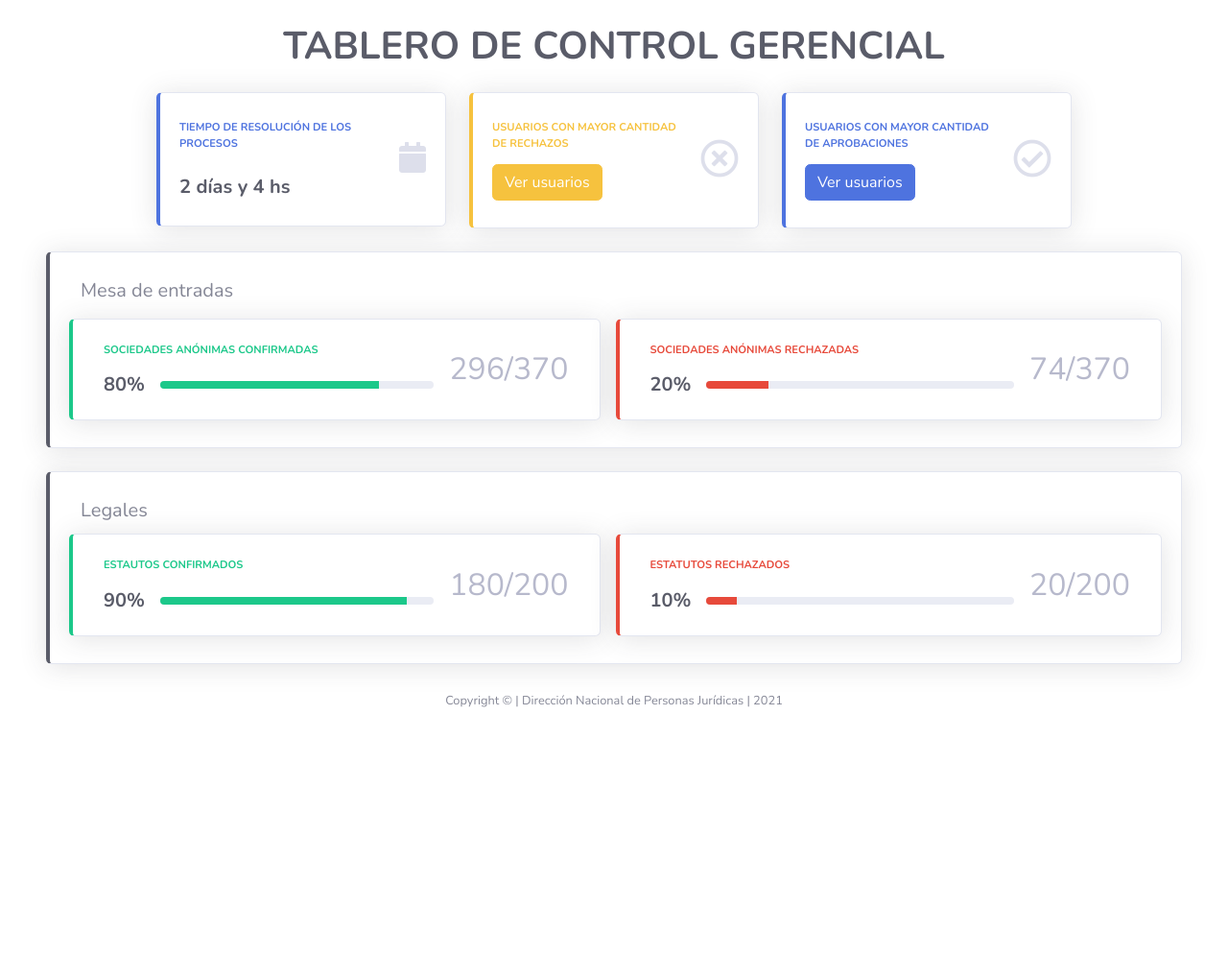
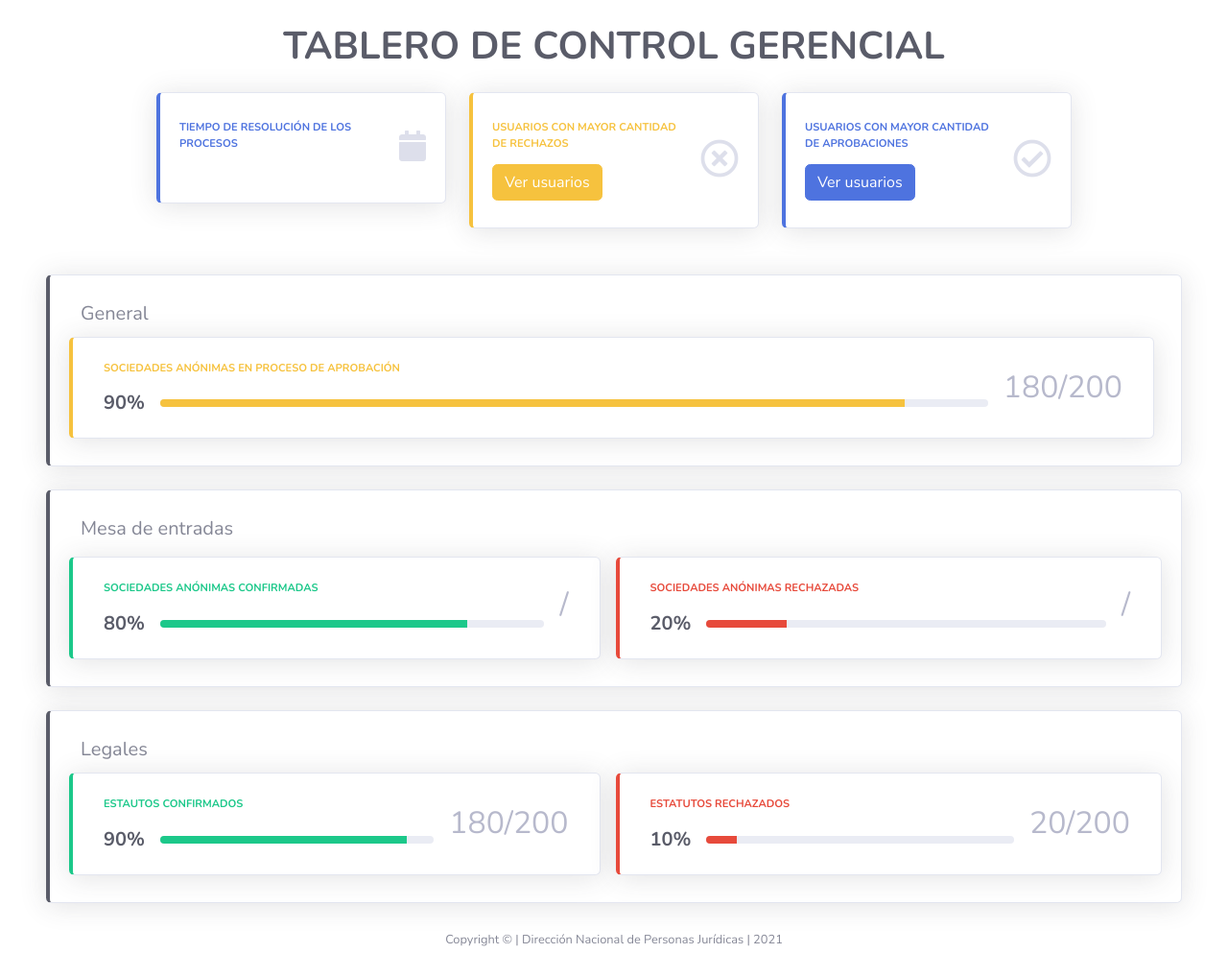
Before and after one commit to manurtinez/TP-DDSD-2021, a Django app: template proyecto_django/templates/dashboard.html in a window 1280 px wide. Shown: the part 66-1084 px from the top of the page at 96% size. Before the commit the page ends 803 px from the top, so only its background shows below. Run offline with Django 3.2, Linux system fonts and the light colour scheme; the template is opened without the code that fills it, so the values that code supplies are empty; some libraries are stand-ins or nearby versions.

Commit message:
Se agregan avances en renderización del dashboard

```diff
--- a/proyecto_django/services/bonita_service.py
+++ b/proyecto_django/services/bonita_service.py
@@ -125,12 +125,13 @@ def start_bonita_process(session, new_sa):
         bonita_login_call(session, 'Apoderado1', 'bpm')
 
         # Esto devuelve un array de procesos, en nuestro caso, uno solo, como Dict
-        bonita_process = bonita_api_call(session,
-                                         '/bpm/process', 'get', '?s=Proceso')[0]
+        bonita_process = bonita_api_call(session, '/bpm/process', 'get', '?s=Proceso')[0]
+        print(bonita_process)
 
         # Se arranca la instancia (caso) del proceso
         bonita_case = bonita_api_call(session, '/bpm/case', 'post', data={
             "processDefinitionId": bonita_process['id']})
+        print(bonita_case)
 
         # Se setean las variables id y name al caso
         set_bonita_variable(session, bonita_case['id'], 'id', new_sa.id)
--- a/proyecto_django/templates/dashboard.html
+++ b/proyecto_django/templates/dashboard.html
@@ -14,9 +14,11 @@
 		rel="stylesheet">
 	<link href="{% static 'css/sb-admin-2.min.css' %}" rel="stylesheet" type="text/css">
 	<link href="{% static 'css/form.css' %}" rel="stylesheet" type="text/css" />
+	<script type="text/javascript" src="{% static 'js/main.js' %}"></script>
+	<script type="text/javascript" src="{% static 'js/dashboard/dashboard.js' %}"></script>
 </head>
 
-<body id="page-top">
+<body id="page-top" onload="calcularEstadisticasME()">
 	<div id="content">
 		<nav class="navbar navbar-expand-lg navbar-dark bg-primary">
 			<div class="container-fluid">
@@ -56,7 +58,7 @@
 								<div class="col mr-2">
 									<div class="text-xs font-weight-bold text-primary text-uppercase mb-1">
 										Tiempo de resolución de los procesos</div>
-									<div class="h5 mb-0 font-weight-bold text-gray-800 mt-4">2 días y 4 hs</div>
+									<div class="h5 mb-0 font-weight-bold text-gray-800 mt-4" id="tiempoResolucionProcesos"></div>
 								</div>
 								<div class="col-auto">
 									<i class="fas fa-calendar fa-2x text-gray-300"></i>
@@ -75,7 +77,6 @@
 										Usuarios con mayor cantidad de rechazos
 									</div>
 									<a href="#" class="btn btn-warning btn-icon-split mt-2">
-
 										<span class="text">Ver usuarios</span>
 									</a>
 								</div>
@@ -99,7 +100,6 @@
 									<a href="#" class="btn btn-primary btn-icon-split mt-2">
 										<span class="text">Ver usuarios</span>
 								</a>
-
 								</div>
 								<div class="col-auto">
 									<span class="h1 text-gray-300"><i class="far fa-check-circle"></i></span>
@@ -110,8 +110,44 @@
 				</div>
 			</div>
 
+			<div class="card border-left-dark shadow py-2 col-auto mx-5 mt-4 mb-4">
+				<div class="card-body">
+					<h5 class="card-title">General</h5>
 
-				<div class="card border-left-dark shadow py-2 col-auto mx-5 ">
+					<div class="row g-2">
+						<div class="card border-left-warning shadow h-100 py-1 col w-50 mr-2">
+							<div class="card-body">
+								<div class="row no-gutters align-items-center">
+									<div class="col mr-2">
+										<div class="text-xs font-weight-bold text-warning text-uppercase mb-1">
+											Sociedades anónimas en proceso de aprobación </div>
+										<div class="row no-gutters align-items-center mt-3 ">
+											<div class="col-auto">
+												<div class="h5 mb-0 mr-3 font-weight-bold text-gray-800">90%</div>
+											</div>
+											<div class="col">
+												<div class="progress progress-sm mr-2">
+													<div class="progress-bar bg-warning" role="progressbar" style="width: 90%"
+														aria-valuenow="60" aria-valuemin="0" aria-valuemax="100"></div>
+												</div>
+											</div>
+										</div>
+									</div>
+									<div class="col-auto">
+										<span class="h2 text-gray-500">180/200</span>
+									</div>
+								</div>
+							</div>
+						</div>
+
+
+					</div>
+				</div>
+			</div>
+
+
+
+				<div class="card border-left-dark shadow py-2 col-auto mx-5 mb-4">
 					<div class="card-body">
 						<div class="mb-2"><span class="h5 card-title">Mesa de entradas</span></div>
 
@@ -124,18 +160,18 @@
 											Sociedades anónimas confirmadas</div>
 											<div class="row no-gutters align-items-center mt-3 ">
 												<div class="col-auto">
-													<div class="h5 mb-0 mr-3 font-weight-bold text-gray-800">80%</div>
+													<div class="h5 mb-0 mr-3 font-weight-bold text-gray-800"><span>80%</span></div>
 												</div>
 												<div class="col">
 													<div class="progress progress-sm mr-2">
 														<div class="progress-bar bg-success" role="progressbar" style="width: 80%"
-															aria-valuenow="40" aria-valuemin="0" aria-valuemax="100"></div>
+															aria-valuenow="80" aria-valuemin="0" aria-valuemax="100"></div>
 													</div>
 												</div>
 											</div>
 										</div>
 										<div class="col-auto">
-											<span class="h2 text-gray-500">296/370</span>
+											<div class="h2 text-gray-500"><span id="spanCantConfirmaciones"></span>/<span class="totalSociedadesRegistradas"></span></div>
 										</div>
 									</div>
 								</div>
@@ -161,7 +197,7 @@
 											</div>
 										</div>
 										<div class="col-auto">
-											<span class="h2 text-gray-500">74/370</span>
+											<div class="h2 text-gray-500"><span id="spanCantRechazos"></span>/<span class="totalSociedadesRegistradas"></span></div>
 										</div>
 									</div>
 								</div>
@@ -231,117 +267,7 @@
 
 
 
-			<!-- <div class="row">
 
-						<div class="col-xl-8 col-lg-7">
-							<div class="card shadow mb-4">
-
-								<div class="card-header py-3 d-flex flex-row align-items-center justify-content-between">
-									<h6 class="m-0 font-weight-bold text-primary">Procesos iniciados por mes</h6>
-									<div class="dropdown no-arrow">
-										<a class="dropdown-toggle" href="#" role="button" id="dropdownMenuLink" data-toggle="dropdown"
-											aria-haspopup="true" aria-expanded="false">
-											<i class="fas fa-ellipsis-v fa-sm fa-fw text-gray-400"></i>
-										</a>
-										<div class="dropdown-menu dropdown-menu-right shadow animated--fade-in"
-											aria-labelledby="dropdownMenuLink">
-											<div class="dropdown-header">Dropdown Header:</div>
-											<a class="dropdown-item" href="#">Action</a>
-											<a class="dropdown-item" href="#">Another action</a>
-											<div class="dropdown-divider"></div>
-											<a class="dropdown-item" href="#">Something else here</a>
-										</div>
-									</div>
-								</div>
-
-								<div class="card-body">
-									<div class="chart-area">
-										<canvas id="myAreaChart"></canvas>
-									</div>
-								</div>
-							</div>
-						</div>
-
-
-						<div class="col-xl-4 col-lg-5">
-							<div class="card shadow mb-4">
-
-								<div class="card-header py-3 d-flex flex-row align-items-center justify-content-between">
-									<h6 class="m-0 font-weight-bold text-primary">Revenue Sources</h6>
-									<div class="dropdown no-arrow">
-										<a class="dropdown-toggle" href="#" role="button" id="dropdownMenuLink" data-toggle="dropdown"
-											aria-haspopup="true" aria-expanded="false">
-											<i class="fas fa-ellipsis-v fa-sm fa-fw text-gray-400"></i>
-										</a>
-										<div class="dropdown-menu dropdown-menu-right shadow animated--fade-in"
-											aria-labelledby="dropdownMenuLink">
-											<div class="dropdown-header">Dropdown Header:</div>
-											<a class="dropdown-item" href="#">Action</a>
-											<a class="dropdown-item" href="#">Another action</a>
-											<div class="dropdown-divider"></div>
-											<a class="dropdown-item" href="#">Something else here</a>
-										</div>
-									</div>
-								</div>
-
-								<div class="card-body">
-									<div class="chart-pie pt-4 pb-2">
-										<canvas id="myPieChart"></canvas>
-									</div>
-									<div class="mt-4 text-center small">
-										<span class="mr-2">
-											<i class="fas fa-circle text-primary"></i> Direct
-										</span>
-										<span class="mr-2">
-											<i class="fas fa-circle text-success"></i> Social
-										</span>
-										<span class="mr-2">
-											<i class="fas fa-circle text-info"></i> Referral
-										</span>
-									</div>
-								</div>
-							</div>
-						</div>
-					</div>
-
-
-					<div class="row d-block">
-
-							<div class="card shadow mb-4">
-								<div class="card-header py-3">
-									<h6 class="m-0 font-weight-bold text-primary">Tiempo utilizado en la resolución de tareas</h6>
-								</div>
-								<div class="card-body">
-									<h4 class="small font-weight-bold">Server Migration <span class="float-right">20%</span></h4>
-									<div class="progress mb-4">
-										<div class="progress-bar bg-danger" role="progressbar" style="width: 20%" aria-valuenow="20"
-											aria-valuemin="0" aria-valuemax="100"></div>
-									</div>
-									<h4 class="small font-weight-bold">Sales Tracking <span class="float-right">40%</span></h4>
-									<div class="progress mb-4">
-										<div class="progress-bar bg-warning" role="progressbar" style="width: 40%" aria-valuenow="40"
-											aria-valuemin="0" aria-valuemax="100"></div>
-									</div>
-									<h4 class="small font-weight-bold">Customer Database <span class="float-right">60%</span></h4>
-									<div class="progress mb-4">
-										<div class="progress-bar" role="progressbar" style="width: 60%" aria-valuenow="60" aria-valuemin="0"
-											aria-valuemax="100"></div>
-									</div>
-									<h4 class="small font-weight-bold">Payout Details <span class="float-right">80%</span></h4>
-									<div class="progress mb-4">
-										<div class="progress-bar bg-info" role="progressbar" style="width: 80%" aria-valuenow="80"
-											aria-valuemin="0" aria-valuemax="100"></div>
-									</div>
-									<h4 class="small font-weight-bold">Account Setup <span class="float-right">Complete!</span></h4>
-									<div class="progress">
-										<div class="progress-bar bg-success" role="progressbar" style="width: 100%" aria-valuenow="100"
-											aria-valuemin="0" aria-valuemax="100"></div>
-									</div>
-								</div>
-							</div>
-
-					</div>
-                     -->
 
 			<footer class="sticky-footer bg-white">
 				<div class="container my-auto">
```
Also changed, not shown: proyecto_django/static/js/dashboard/dashboard.js (added, +70 -0 lines).
